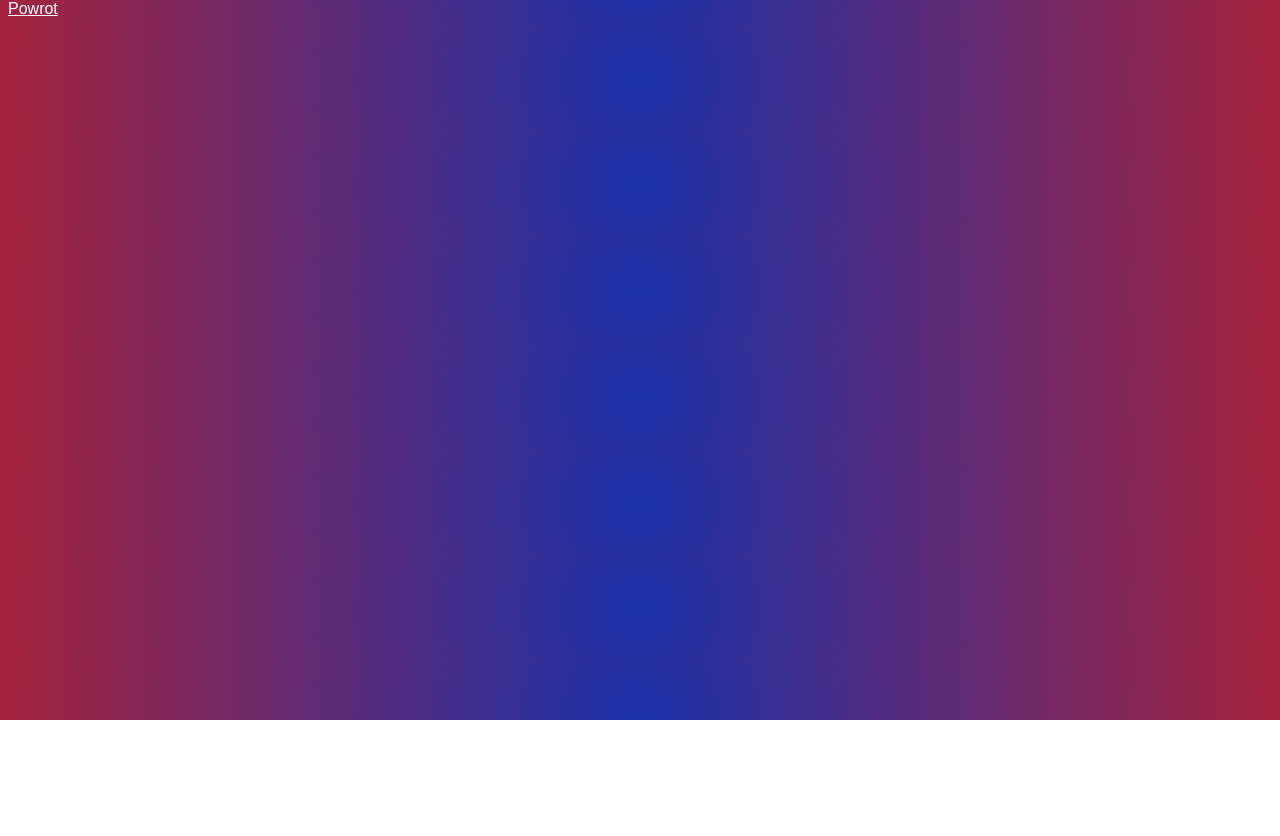
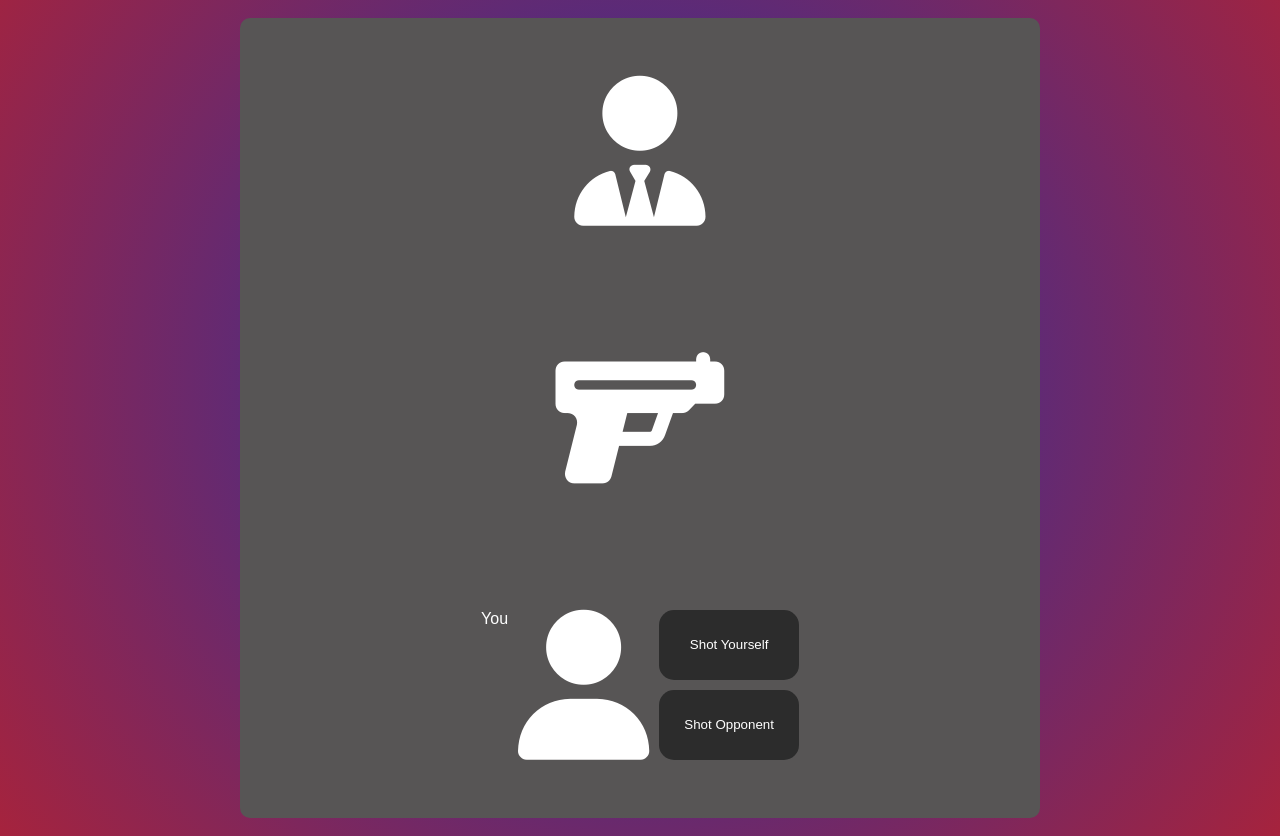
Before and after one commit to marcinSki1/marcinski1.github.io, a plain HTML site: page roulette.html in a window 1280 px wide. Shown: the part 80-916 px from the top of the page. Before the commit the page ends 800 px from the top, so only its background shows below. Drawn offline with Linux system fonts and the light colour scheme.

Commit message:
roulette start

```diff
--- a/roulette.html
+++ b/roulette.html
@@ -6,10 +6,25 @@
     <title>Roulette</title>
     <link rel="stylesheet" href="style.css">
     <script src="https://kit.fontawesome.com/5fc9fc5794.js" crossorigin="anonymous"></script>
+    <script src="roulette.js"></script>
 </head>
 <body>
-    <h1>Ruletka</h1>
+<div class="container rtbox">
 
-    <a href="./">Powrot</a>
+    <h1>Roulette (not working)</h1>
+
+    <div class="box">
+        <div class="opp"><i class="fa fa-user-tie icon"></i></div>
+
+        <div class="gun"><i class="fa fa-gun icon"></i></div>
+
+        <div class="player">
+            <i class="fa fa-user icon"></i>
+            <button class="you">Shot Yourself</button>
+            <button class="opponent">Shot Opponent</button>
+            <div class="youname">You</div>
+        </div>
+
+    </div>
 </body>
 </html>
--- a/style.css
+++ b/style.css
@@ -42,3 +42,70 @@ h1{
     font-size: 60px;
     margin-top: 10px;
 }
+.icon{
+    font-size: 150px;
+    text-align: center;
+    grid-area: icon;
+}
+.box{
+    width: 800px;
+    height: 800px;
+    background: rgb(87, 85, 85);
+    margin: 10px;
+    text-align: center;
+    display: grid;
+    justify-content: center;
+    align-items: center; /* wtf */
+    transition: all 0.3s;
+    border-radius: 10px;
+
+    grid-template-areas:
+    ". opp opp ."
+    ". gun gun ."
+    "player player player player";
+}
+.rtbox{
+    justify-content: center;
+    align-items: center;
+    display: flex;
+    flex-direction: column;
+}
+.opp{
+    grid-area: opp;
+}
+.gun{
+    grid-area: gun;
+}
+.player{
+    grid-area: player;
+    display: grid;
+    grid-template-areas:
+    "name icon icon you"
+    "name icon icon opp";
+    gap: 10px;
+}
+button{
+    border: none;
+    padding: 10px 25px;
+    border-radius: 15px;
+    background: rgb(44, 44, 44);
+    color: white;
+    cursor: pointer;
+    transition: all 0.3s;
+}
+button:hover{
+    background: rgb(116, 116, 116);
+}
+button:active{
+    background: black;
+}
+.opponent{
+    grid-area: opp;
+}
+.you{
+    grid-area: you;
+
+}
+.youname{
+    grid-area: name;
+}
```
Also changed, not shown: roulette.js (added).
